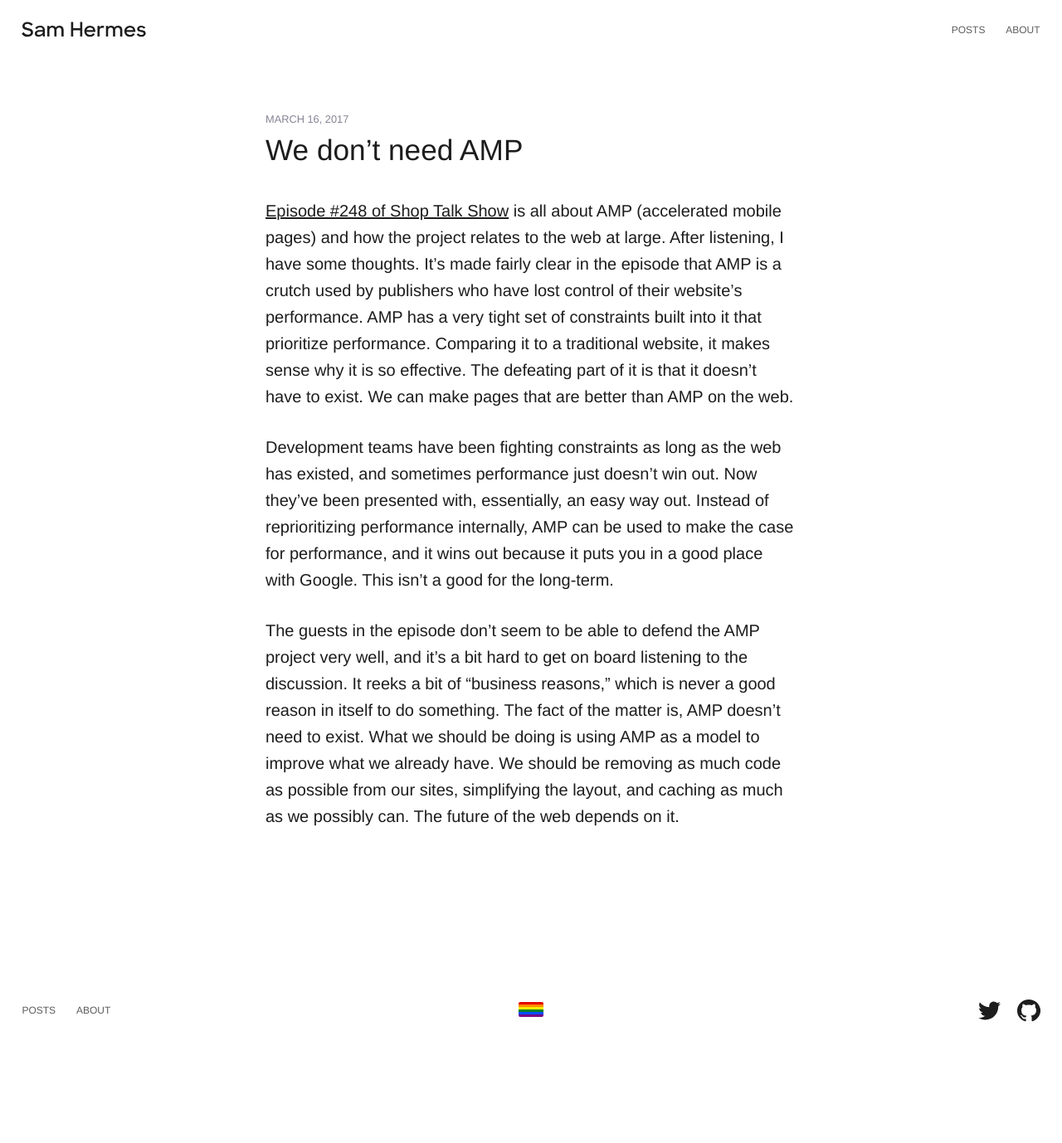
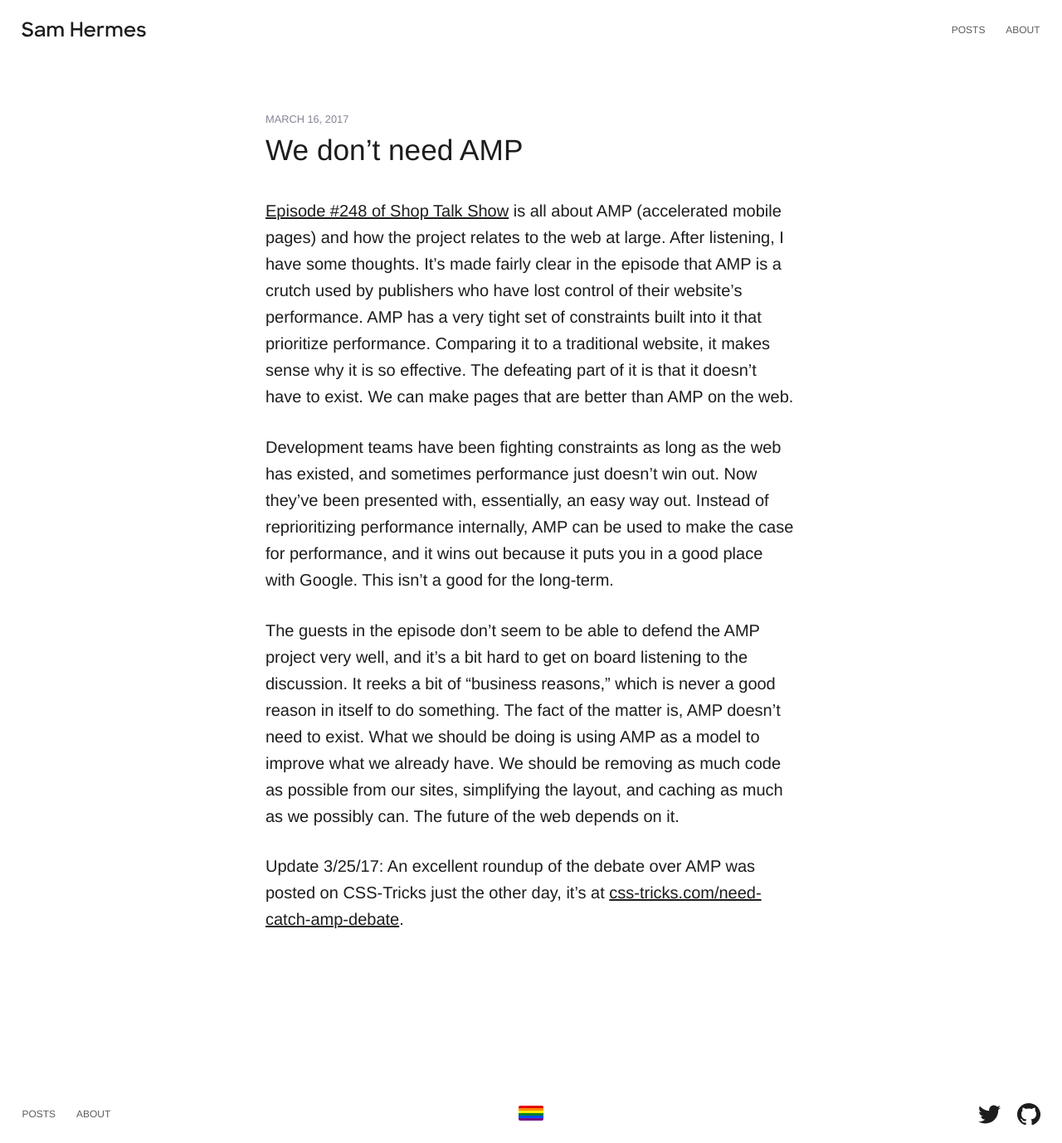
Before and after one commit to samhermes/samhermes.github.io, a Jekyll site: the page built from _posts/2017-03-16-we-dont-need-amp.markdown, in a window 1280 px wide. Shown: the whole page at 83% size. Built offline with Jekyll 4.4.1, drawn with Linux system fonts in a browser that asks for light colours; before the commit the page ends 1254 px from its top, so only the background shows below that.

Commit message:
Add update to AMP post

```diff
--- a/_posts/2017-03-16-we-dont-need-amp.markdown
+++ b/_posts/2017-03-16-we-dont-need-amp.markdown
@@ -10,3 +10,5 @@
 Development teams have been fighting constraints as long as the web has existed, and sometimes performance just doesn’t win out. Now they’ve been presented with, essentially, an easy way out. Instead of reprioritizing performance internally, AMP can be used to make the case for performance, and it wins out because it puts you in a good place with Google. This isn’t a good for the long-term.
 
 The guests in the episode don’t seem to be able to defend the AMP project very well, and it’s a bit hard to get on board listening to the discussion. It reeks a bit of “business reasons,” which is never a good reason in itself to do something. The fact of the matter is, AMP doesn’t need to exist. What we should be doing is using AMP as a model to improve what we already have. We should be removing as much code as possible from our sites, simplifying the layout, and caching as much as we possibly can. The future of the web depends on it.
+
+<strong>Update 3/25/17:</strong> An excellent roundup of the debate over AMP was posted on CSS-Tricks just the other day, it's at [css-tricks.com/need-catch-amp-debate](https://css-tricks.com/need-catch-amp-debate/).
```
Also changed, not shown: 3 other files.
